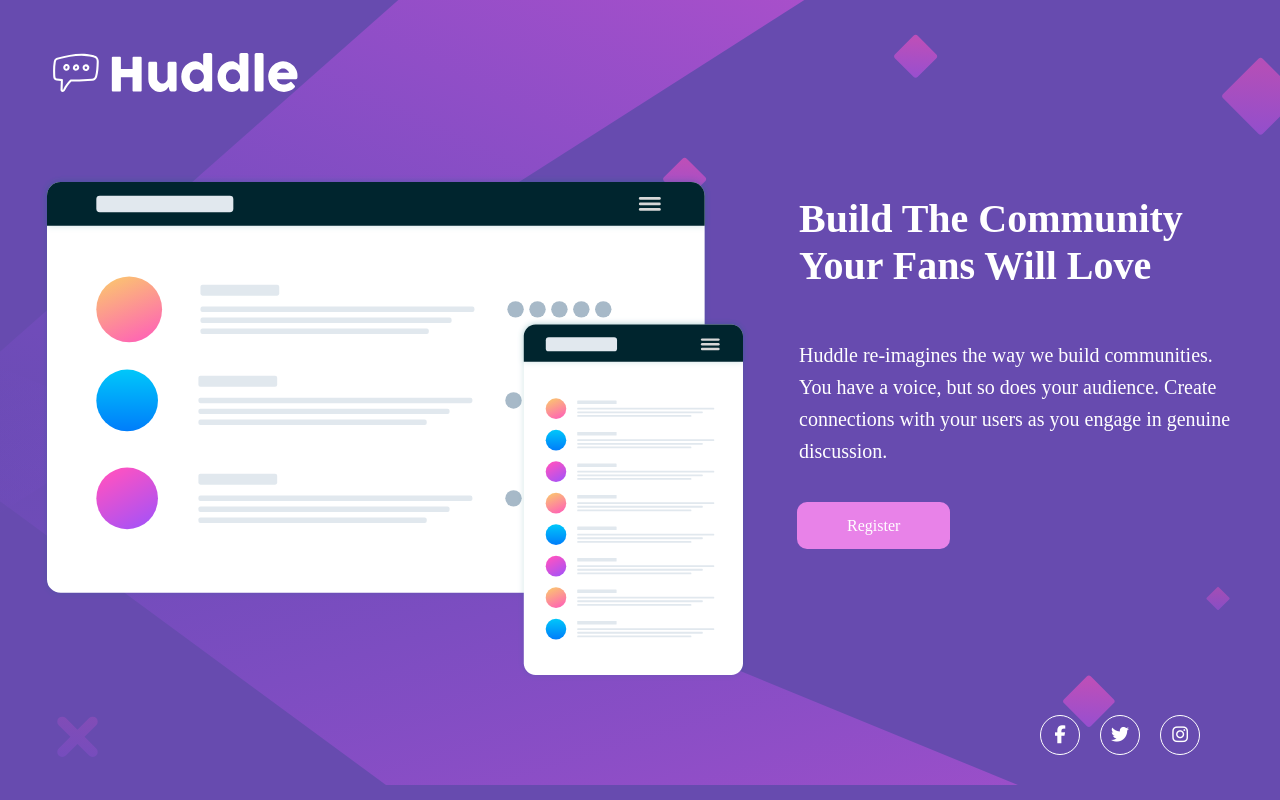
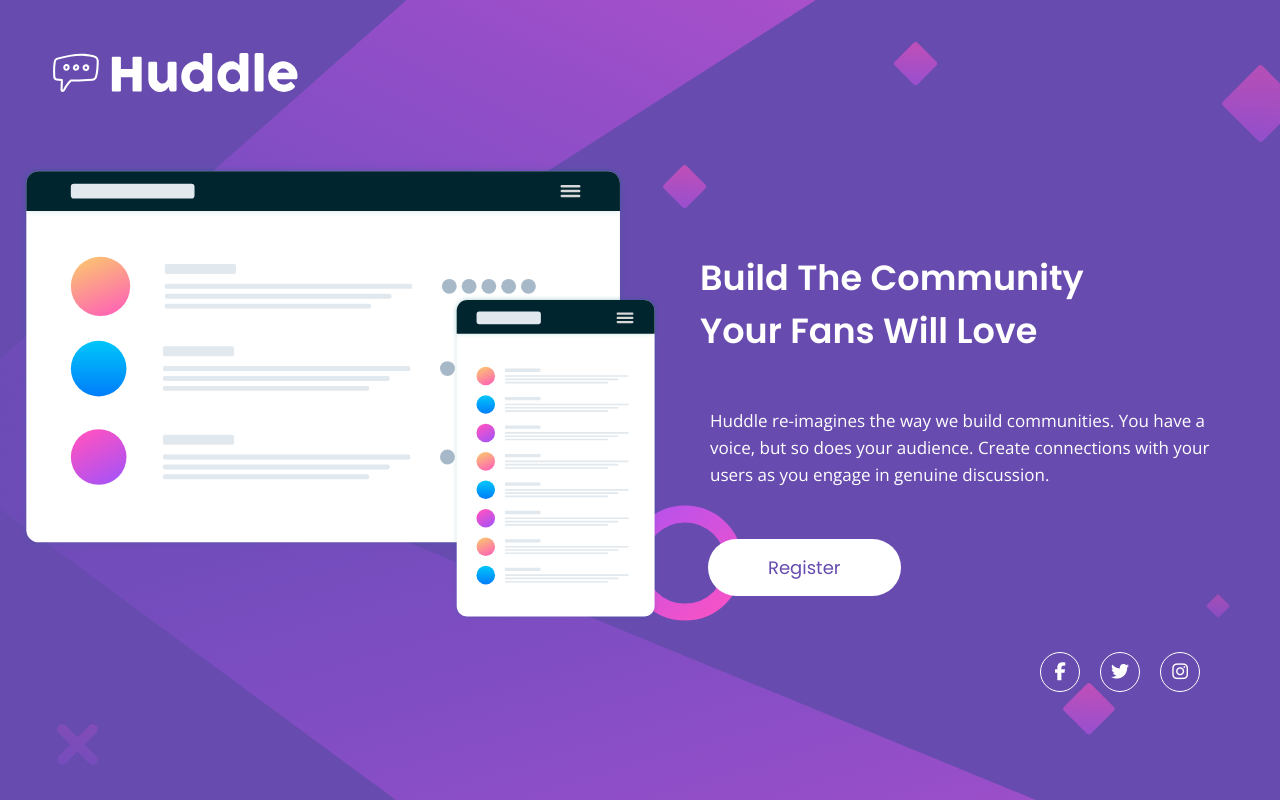
Before and after one commit to JerusadeSouza/Huddle-landing-page, a plain HTML site: page index.html in a window 1280 px wide. Drawn offline with nearby package versions, Linux system fonts and the light colour scheme.

Commit message:
alterei alguns itens

```diff
--- a/src/css/responsive.css
+++ b/src/css/responsive.css
@@ -1,12 +1,5 @@
-@media(max-width: 1440px){
-    body {
-        background: url(../images/bg-desktop.svg) center no-repeat;
-    }
-
-}
-
 @media (max-width: 375px) {
     body {
-        background-image: url(images/bg-mobile.svg) center no-repeat;
+        background-image: url(../images/bg-mobile.svg) center no-repeat;
     }
 }
--- a/src/css/style.css
+++ b/src/css/style.css
@@ -1,9 +1,7 @@
-html{
-    background-color: hsl(257, 40%, 49%);
-}
-
 body {
-    background: url(../images/bg-desktop.svg) center no-repeat;
+    min-height: 100vh;
+    background: hsl(257, 40%, 49%) url(../images/bg-desktop.svg) center no-repeat;
+    background-size: cover;
 }
 
 .logo {
@@ -13,40 +11,58 @@ body {
 
 .container{
     display: flex;
-    align-items: flex-start;
+    align-items: center;
     justify-content: center;
     height: 100%;
     color: #FFFFFF;
+    flex-wrap: wrap;
 
 }
 
+.imagem{
+    max-width: 50%;
+    padding-top: 20px;
+    display: flex;
+}
+
 .mockups{
+    max-width: 100%;
 
-    padding-top: 30px;
-    margin-left: 40px;
 }
 
 .texto h1{
+    font-family: "Poppins", sans-serif;
     font-weight: 300px;
-    font-size: 40px;
-    margin: 50px;
+    font-size: 35px;
+    margin: 40px;
+    max-width: 400px;
 }
 
 .texto p{
-    font-size: 20px;
+    font-family: "Open sans", sans-serif;
+    font-size: 17px;
     line-height: 160%;
     margin: 50px;
+    max-width: 500px;
 }
 
 .menu li a.btn {
-    background-color: hsl(300, 69%, 71%);
-    border-radius: 10px;
-    color: #FFFFFF;
+    font-family: 'Poppins', sans-serif;
+    position: absolute;
+    cursor: pointer;
+    font-size: 18px;
+    border-radius: 50px;
+    color: hsl(257, 40%, 49%);
     margin-left: 3rem;
-    padding: 15px 50px;
-    transition:0.3s;
+    padding: 15px 60px;
+    background-color: #fff;
 
+}
 
+.btn:hover {
+    color: #fff;
+    border: 2px solid hsl(300, 69%, 71%);
+    transition:0.3s ease-in-out;
 }
 
 .footer {
@@ -70,7 +86,7 @@ body {
     width: 40px;
     height: 40px;
     margin-left: 20px;
-    transition: 0.3s;
+    transition: 0.3s ease-in-out;
 }
 
 .social .social-icon:hover {
--- a/src/css/variables.css
+++ b/src/css/variables.css
@@ -1,5 +1,5 @@
 :root{
-    --background-color: hsl(257, 40%, 49%)
+    --background-color-button: hsl(257, 40%, 49%)
     --background-color: hsl(300, 69%,71%)
     --text-color: #ffff
 }
```
